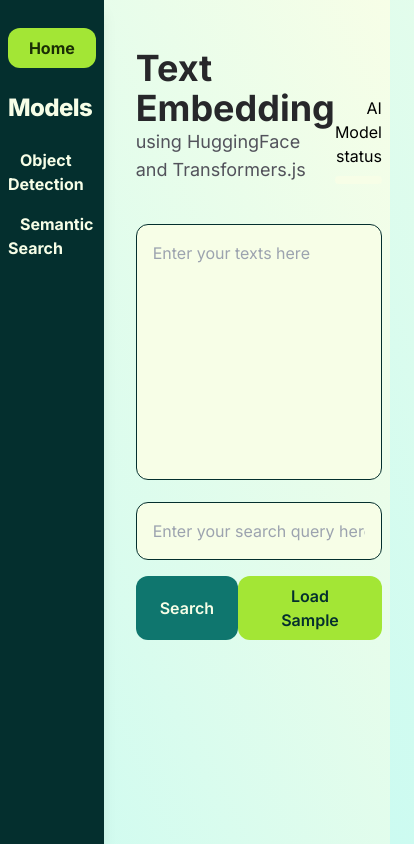
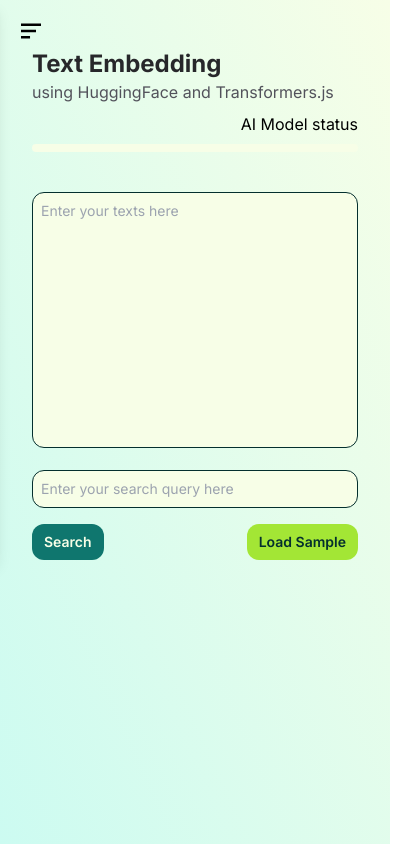
Before and after one commit to didoslavov/visionarai, a Next.js app: page /semantic-search in a window 390 px wide. Shown: the whole page, 414 px wide, since content can reach past the window. Built offline with nearby package versions, Linux system fonts and the light colour scheme.

Commit message:
add responsive styles

```diff
--- a/src/app/layout.tsx
+++ b/src/app/layout.tsx
@@ -17,7 +17,7 @@ export default function RootLayout({
 }>) {
     return (
         <html lang="en">
-            <body className={`${inter.className} bg-gradient-to-tr from-teal-100 to-lime-50 flex`}>
+            <body className={`${inter.className} bg-gradient-to-tr from-teal-100 h-screen to-lime-50 md:flex`}>
                 <SideNav />
                 {children}
             </body>
--- a/src/app/object-detection/page.tsx
+++ b/src/app/object-detection/page.tsx
@@ -66,8 +66,8 @@ export default function ObjectDetection() {
 
     return (
         <section className="py-12 flex-1">
-            <div className="container max-w-4xl">
-                <div className="flex justify-between items-end">
+            <div className="container w-full md:max-w-4xl">
+                <div className="flex sm:flex-row flex-col sm:justify-between gap-2 sm:gap-0 sm:items-end">
                     <ModelHeader heading="Object Detection" sub="in images using HuggingFace and Transformers.js" />
                     <Status ready={ready} progress={progress} />
                 </div>
--- a/src/app/page.tsx
+++ b/src/app/page.tsx
@@ -5,7 +5,7 @@ import Link from 'next/link';
 
 const page = () => {
     return (
-        <section className="text-teal-950 text-center mt-20 max-w-3xl mx-auto">
+        <section className="text-teal-950 text-center mt-20 md:max-w-3xl md:mx-auto">
             <h1 className="text-3xl font-bold mb-8">Welcome to Visionarai</h1>
             <p className="text-lg text-teal-800">This is a playground for experimenting with HuggingFace and Transformers.js.</p>
             <Link href="https://huggingface.co" target="_blank">
--- a/src/app/semantic-search/page.tsx
+++ b/src/app/semantic-search/page.tsx
@@ -87,7 +87,7 @@ export default function SemanticSearch() {
     return (
         <section className="py-12 flex-1">
             <div className="container max-w-4xl">
-                <div className="flex justify-between items-end">
+                <div className="flex sm:flex-row flex-col sm:justify-between gap-2 sm:gap-0 sm:items-end">
                     <ModelHeader heading="Text Embedding" sub="using HuggingFace and Transformers.js" />
                     <Status ready={ready} progress={progress} />
                 </div>
--- a/src/components/layout/embedded-search.tsx
+++ b/src/components/layout/embedded-search.tsx
@@ -57,26 +57,26 @@ const EmbeddedSearch = ({ status, onExtractFeatures, result, setStatus }: Embedd
                     value={text}
                     onChange={(e) => setText(e.target.value)}
                     placeholder="Enter your texts here"
-                    className="w-full h-64 p-4 resize-none rounded-xl border border-teal-950 focus:outline-none focus:ring-2 bg-lime-50 focus:ring-teal-500 focus:border-transparent transition-colors duration-300"
+                    className="w-full h-64 p-2 md:text-base text-sm md:p-4 resize-none rounded-xl border border-teal-950 focus:outline-none focus:ring-2 bg-lime-50 focus:ring-teal-500 focus:border-transparent transition-colors duration-300"
                 />
                 <input
                     value={query}
                     onChange={(e) => setQuery(e.target.value)}
                     placeholder="Enter your search query here"
-                    className="w-full p-4 mt-4 rounded-xl border border-teal-950 focus:outline-none focus:ring-2 bg-lime-50 focus:ring-teal-500 focus:border-transparent transition-colors duration-300"
+                    className="w-full p-2 md:text-base text-sm md:p-4 mt-4 rounded-xl border border-teal-950 focus:outline-none focus:ring-2 bg-lime-50 focus:ring-teal-500 focus:border-transparent transition-colors duration-300"
                 />
                 <div className="flex w-full justify-between">
                     <button
                         onClick={handleExtractFeatures}
                         className={cn(
-                            'mt-4 px-6 py-2 bg-teal-700 hover:bg-teal-800 font-semibold focus:outline-none focus:ring-2 focus:ring-teal-500 focus:border-transparent transition-colors duration-300 text-lime-50 rounded-xl',
+                            'mt-4 px-3 md:text-base text-sm md:px-6 py-2 bg-teal-700 hover:bg-teal-800 font-semibold focus:outline-none focus:ring-2 focus:ring-teal-500 focus:border-transparent transition-colors duration-300 text-lime-50 rounded-xl',
                             attention && 'animate-pulse repeat-infinite duration-1000'
                         )}>
                         {attention ? 'Try it' : 'Search'}
                     </button>
                     <button
                         onClick={handleLoadSampleData}
-                        className="mt-4 px-6 py-2 bg-lime-400 hover:bg-lime-500 font-semibold focus:outline-none focus:ring-2 focus:ring-teal-500 focus:border-transparent transition-colors duration-300 text-teal-950 rounded-xl">
+                        className="mt-4 px-3 md:text-base text-sm md:px-6 py-2 bg-lime-400 hover:bg-lime-500 font-semibold focus:outline-none focus:ring-2 focus:ring-teal-500 focus:border-transparent transition-colors duration-300 text-teal-950 rounded-xl">
                         Load Sample
                     </button>
                 </div>
@@ -102,7 +102,7 @@ const EmbeddedSearch = ({ status, onExtractFeatures, result, setStatus }: Embedd
                                 )}>
                                 Similarity of {similarity}%
                             </h3>
-                            <p className="py-2 px-6 text-lime-50 font-medium rounded mb-4">{text}</p>
+                            <p className="py-2 px-2 md:text-base text-sm md:px-6 text-lime-50 font-medium rounded mb-4">{text}</p>
                         </div>
                     ))}
                 </div>
--- a/src/components/ui/model-header.tsx
+++ b/src/components/ui/model-header.tsx
@@ -3,8 +3,8 @@ import React from 'react';
 const ModelHeader = ({ heading, sub }: { heading: string; sub: string }) => {
     return (
         <div>
-            <h1 className="text-4xl font-bold text-zinc-800">{heading}</h1>
-            <h3 className="text-lg text-zinc-600">{sub}</h3>
+            <h1 className="text-2xl md:text-4xl font-bold text-zinc-800">{heading}</h1>
+            <h3 className="text:md md:text-lg text-zinc-600">{sub}</h3>
         </div>
     );
 };
--- a/src/components/ui/navigation.tsx
+++ b/src/components/ui/navigation.tsx
@@ -1,4 +1,10 @@
+'use client';
+
+import { cn } from '@/utils/cn';
 import Link from 'next/link';
+import { useState } from 'react';
+import { BiMenuAltLeft } from 'react-icons/bi';
+import { RiCloseLine } from 'react-icons/ri';
 
 const links = [
     { href: '/object-detection', label: 'Object Detection' },
@@ -6,8 +12,33 @@ const links = [
 ];
 
 const SideNav = () => {
+    const [isOpen, setIsOpen] = useState(false);
+
+    const toggleSideNav = () => {
+        setIsOpen(!isOpen);
+    };
+
     return (
-        <div className="sticky h-screen bg-teal-950 shadow-lg text-lime-50 w-64 space-y-6 py-7 px-2 inset-y-0 transform transition-transform duration-200 ease-in-out">
+        <>
+            <button onClick={toggleSideNav} type="button" className="h-fit lg:hidden fixed top-2 left-2">
+                <BiMenuAltLeft className="text-3xl m-2" />
+            </button>
+
+            <div
+                className={cn(
+                    'fixed top-0 left-0 bg-opacity-90 h-2/3 z-50 rounded-br-xl lg:h-full bg-teal-950 shadow-lg text-lime-50 w-64 space-y-6 pt-2 pb-7 px-2 transform transition-transform duration-500 ease-in-out',
+                    isOpen ? 'translate-x-0' : '-translate-x-full',
+                    'lg:translate-x-0 lg:static lg:block'
+                )}>
+                <div className="flex justify-end pr-2 lg:hidden">
+                    <button type="button">
+                        <RiCloseLine
+                            onClick={toggleSideNav}
+                            className={cn('text-4xl text-lime-50 hover:text-lime-200 transition-colors duration-300')}
+                        />
+                    </button>
+                </div>
+
                 <Link
                     href="/"
                     className="text-center block text-lime-950 rounded-xl font-bold bg-lime-400 hover:bg-lime-500 transition-colors duration-300 px-3 py-2">
@@ -28,6 +59,7 @@ const SideNav = () => {
                     </ul>
                 </nav>
             </div>
+        </>
     );
 };
 
```
Lines whose indentation alone changed are shown as unchanged.
